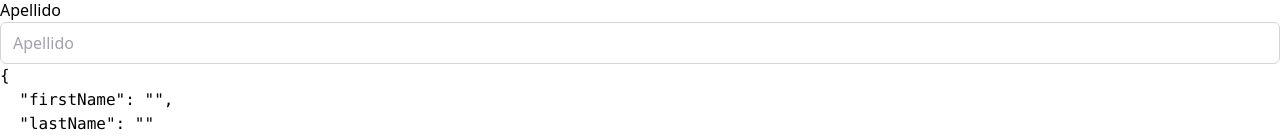
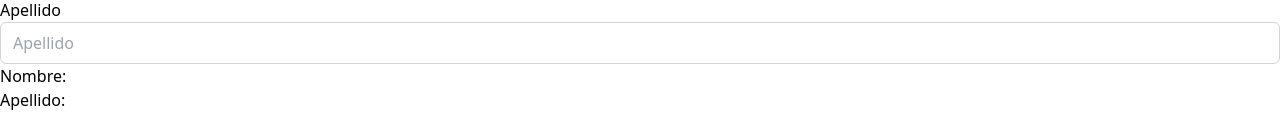
Before and after one commit to PandaDesigner/zustand-dashboard, a React (Vite) app: page /dashboard/person in a window 1280 px wide. Shown: the part 848-986 px from the top of the page. After the commit the page ends 960 px from the top, so only its background shows below. Built offline with nearby package versions, Linux system fonts and the light colour scheme.

Commit message:
add funcionality person in PersonPage

```diff
--- a/src/pages/01-basic/PersonPage.tsx
+++ b/src/pages/01-basic/PersonPage.tsx
@@ -1,8 +1,16 @@
 import { WhiteCard } from '../../components';
+import { usePersonStore } from '../../stores';
 
 
 
 export const PersonPage = () => {
+
+  const firstName = usePersonStore((state) => state.firstName);
+  const lastName = usePersonStore((state) => state.lastName);
+
+  const setFirstName = usePersonStore((state) => state.setFirstName);
+  const setLastName = usePersonStore((state) => state.setLastName);
+
   return (
     <>
       <h1>Persona</h1>
@@ -24,6 +32,8 @@ export const PersonPage = () => {
                     type="text"
                     name="firstName"
                     id="firstName"
+                    value={firstName}
+                    onChange={({ target }) => setFirstName(target.value)}
                     placeholder="Primer Nombre"
                   />
                 </div>
@@ -39,20 +49,21 @@ export const PersonPage = () => {
                     type="text"
                     name="lastName"
                     id="lastName"
+                    value={lastName}
                     placeholder="Apellido"
+                    onChange={({ target }) => setLastName(target.value)}
                   />
                 </div>
               </div>
             </div>
-
-            <pre className="bg-gray-200 p-5 rounded-[20px]">
-              {
-                JSON.stringify({
-                  firstName: '',
-                  lastName: ''
-                }, null, 2)
-              }
-            </pre>
+            <WhiteCard className='drop-shadow-md backdrop-blur-md hover:drop-shadow-xl transition-all duration-300'>
+              <p className="text-gray-400 font-light text-sm">
+                Nombre: <span className="font-bold text-gray-900" >{firstName}</span>
+              </p>
+              <p className="text-gray-400 font-light text-sm">
+                Apellido: <span className="font-bold text-gray-900" >{lastName}</span>
+              </p>
+            </WhiteCard>
           </form>
         </div>
       </WhiteCard>
--- a/src/stores/index.ts
+++ b/src/stores/index.ts
@@ -1,2 +1,2 @@
 export * from './bears/bears.stora';
-export * from './person/person-store';
+export * from './person/person.store';
--- a/src/stores/person/index.ts
+++ b/src/stores/person/index.ts
@@ -1 +1 @@
-export * from './person-store';
+export * from './person.store';
```
Also changed, not shown: src/stores/person/person.store.ts (renamed from src/stores/person/person-store.ts).
